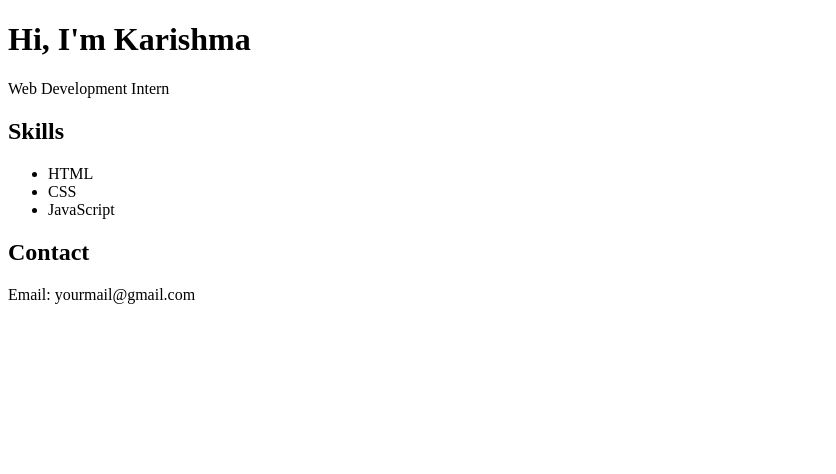
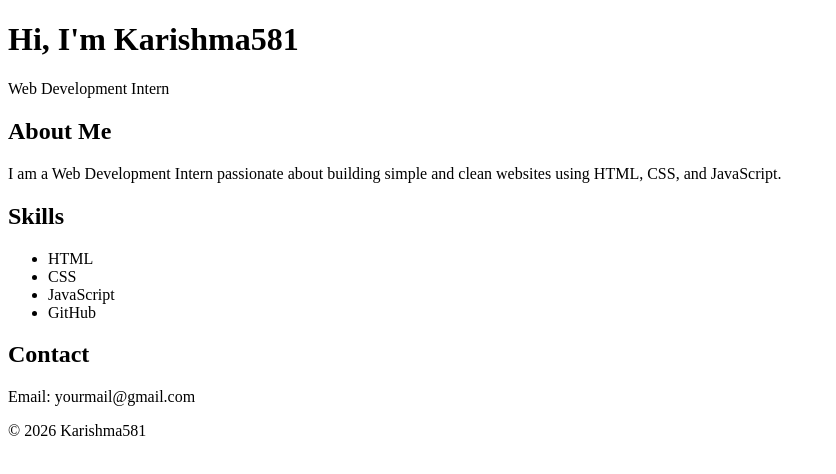
Before and after one commit to Karishma581/karishma58.github.io, a plain HTML site: page index.html in a window 1280 px wide. Shown: the whole page, without its empty margins (0-836 px from the left). Drawn offline with Linux system fonts and the light colour scheme.

Commit message:
Update index.html

```diff
--- a/index.html
+++ b/index.html
@@ -1,20 +1,43 @@
 <!DOCTYPE html>
-<html>
+<html lang="en">
 <head>
-  <title>My Portfolio</title>
+  <meta charset="UTF-8">
+  <title>Karishma581 | Portfolio</title>
+  <link rel="stylesheet" href="style.css">
 </head>
 <body>
-  <h1>Hi, I'm Karishma</h1>
+
+  <header>
+    <h1>Hi, I'm Karishma581</h1>
     <p>Web Development Intern</p>
+  </header>
 
+  <section>
+    <h2>About Me</h2>
+    <p>
+      I am a Web Development Intern passionate about building simple and clean websites
+      using HTML, CSS, and JavaScript.
+    </p>
+  </section>
+
+  <section>
     <h2>Skills</h2>
     <ul>
       <li>HTML</li>
       <li>CSS</li>
       <li>JavaScript</li>
+      <li>GitHub</li>
     </ul>
+  </section>
 
+  <section>
     <h2>Contact</h2>
     <p>Email: yourmail@gmail.com</p>
+  </section>
+
+  <footer>
+    <p>© 2026 Karishma581</p>
+  </footer>
+
 </body>
 </html>
```
Lines whose indentation alone changed are shown as unchanged.
